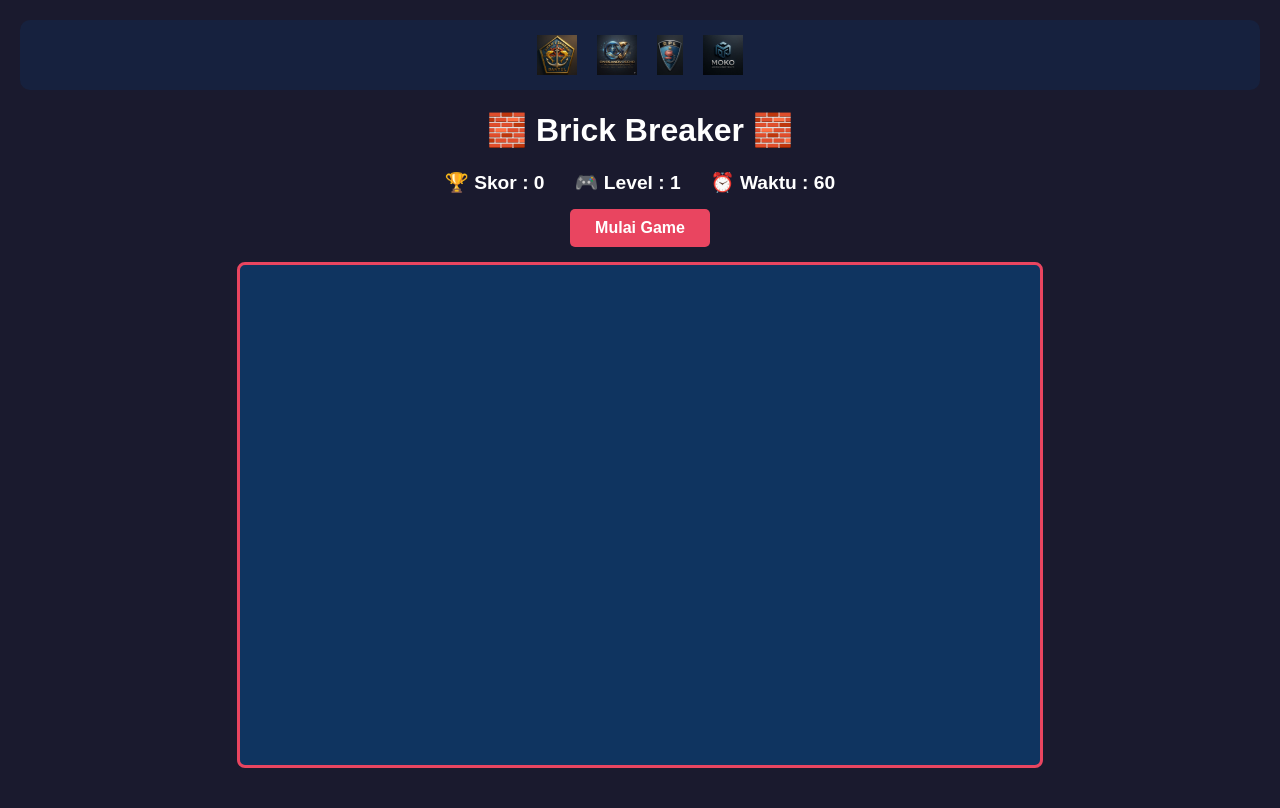
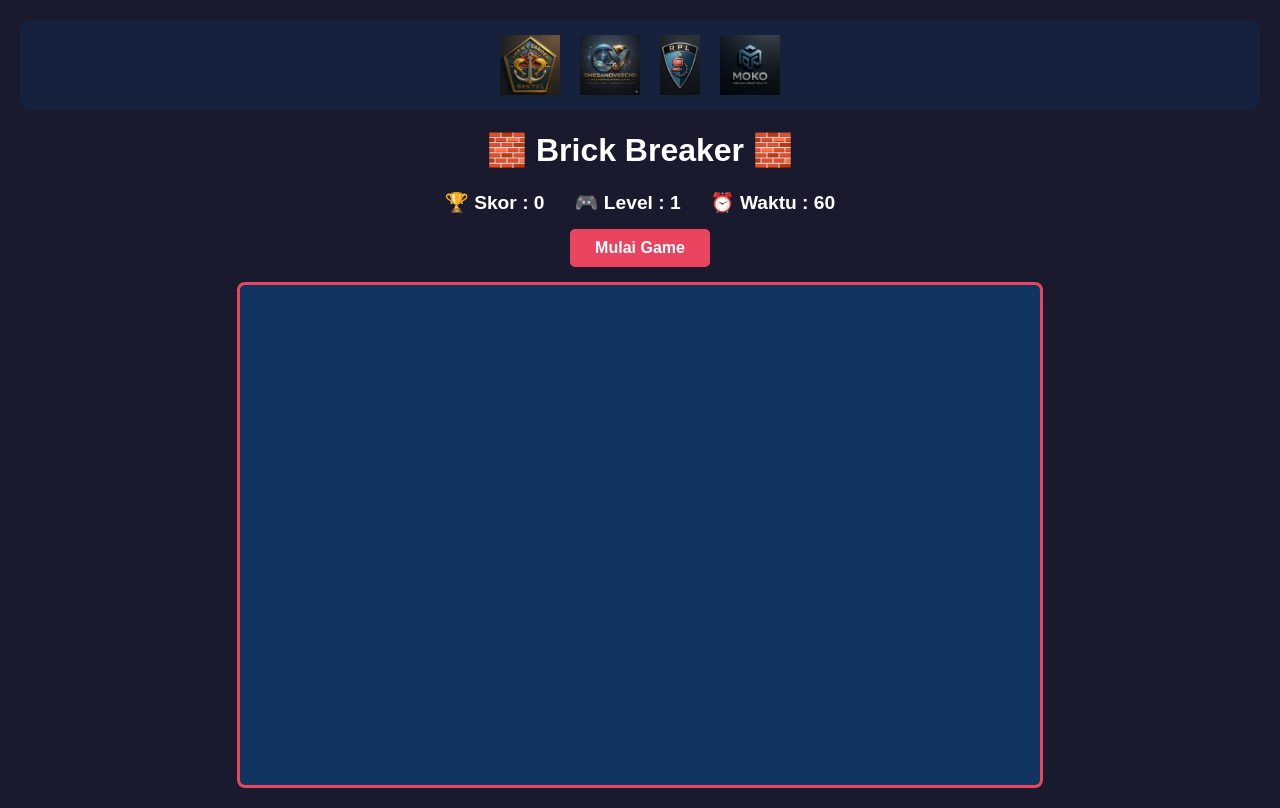
Before and after one commit to novialindaa24-a11y/catch-the-star, a plain HTML site: page index.html in a window 1280 px wide. Drawn offline with Linux system fonts and the light colour scheme.

Commit message:
Update style.css

```diff
--- a/style.css
+++ b/style.css
@@ -20,7 +20,7 @@ body {
 }
 
 .logo-bar img {
-    height: 40px; /* <--- PERUBAHAN DI SINI: Ukuran diperkecil dari 60px ke 40px */
+    height: 60px; /* Sesuaikan ukuran logo */
     object-fit: contain;
 }
 
```
